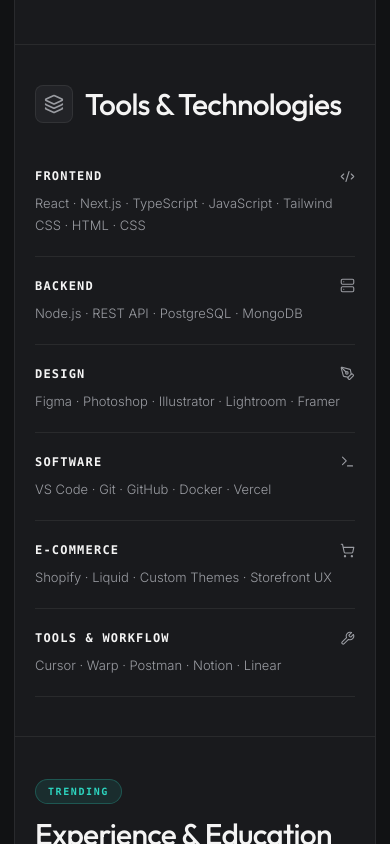
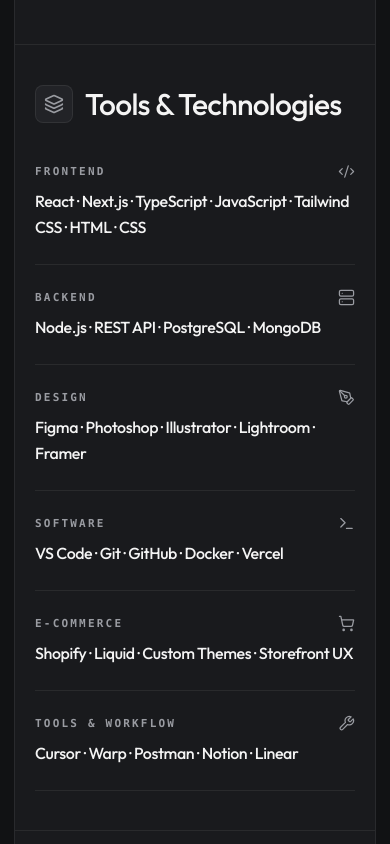
Before and after one commit to imsaileshh/im.saileshprofolio, a Next.js app: page / in a window 390 px wide. Shown: the part 2220-3064 px from the top of the page. Built offline with nearby package versions, Linux system fonts and the light colour scheme; no server answers; the database is empty.

Commit message:
refactor: convert Tools & Technologies into full-width 1-column editorial list with prominent technology typography and right-aligned minimal icons

```diff
--- a/src/components/home/StackPreview.tsx
+++ b/src/components/home/StackPreview.tsx
@@ -48,7 +48,7 @@ export function StackPreview() {
         whileInView={{ opacity: 1, y: 0 }}
         viewport={{ once: true, amount: 0.2 }}
         transition={{ duration: 0.55, ease }}
-        className="flex items-center gap-3 mb-6 md:mb-8"
+        className="flex items-center gap-3 mb-4 md:mb-6"
       >
         <div className="p-2 rounded-lg bg-[var(--card)] border border-border-subtle text-muted">
           <Layers size={20} />
@@ -58,33 +58,33 @@ export function StackPreview() {
         </h2>
       </motion.div>
 
-      {/* CARDLESS EDITORIAL STACK GRID */}
+      {/* ONE COLUMN FULL-WIDTH EDITORIAL STACK LIST */}
       <motion.div
         initial={{ opacity: 0, y: 16 }}
         whileInView={{ opacity: 1, y: 0 }}
         viewport={{ once: true, amount: 0.15 }}
         transition={{ duration: 0.6, delay: 0.1, ease }}
-        className="grid grid-cols-1 md:grid-cols-2 gap-x-12 lg:gap-x-16 gap-y-0"
+        className="w-full flex flex-col"
       >
-        {stackCategories.map((item, index) => (
+        {stackCategories.map((item) => (
           <div
             key={item.category}
-            className="flex flex-col group cursor-default py-5 md:py-6 border-b border-border-subtle relative overflow-hidden"
+            className="flex flex-col group cursor-default py-6 md:py-8 border-b border-border-subtle relative overflow-hidden"
           >
-            {/* Top row: Category name left, small supporting icon right */}
+            {/* Top row: Category name on LEFT, small minimal outline icon on FAR RIGHT */}
             <div className="flex items-center justify-between mb-2">
-              <span className="text-[12px] md:text-[13px] font-mono tracking-widest text-foreground font-semibold uppercase transition-colors duration-200 group-hover:text-accent">
+              <span className="text-[11px] md:text-[12px] font-mono tracking-[0.2em] text-muted font-semibold uppercase transition-colors duration-200 group-hover:text-accent">
                 {item.category}
               </span>
               <item.icon
-                size={15}
+                size={17}
                 className="text-muted group-hover:text-accent transition-colors duration-200 shrink-0"
                 strokeWidth={1.75}
               />
             </div>
 
-            {/* Inline typography for technologies */}
-            <p className="text-[13px] md:text-[14px] text-muted leading-relaxed font-light transition-colors duration-200 group-hover:text-foreground/90">
+            {/* Clear, readable inline typography for technologies */}
+            <p className="text-[16px] md:text-[18px] lg:text-[19px] font-display font-medium text-foreground tracking-tight leading-relaxed transition-colors duration-200">
               {item.tech}
             </p>
 
```
